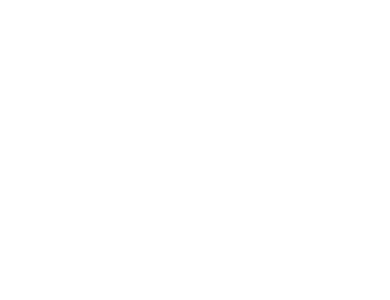
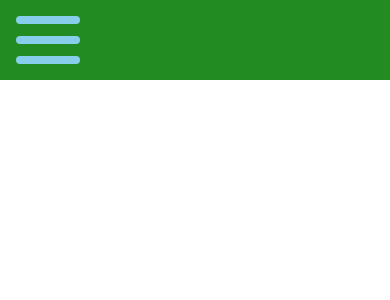
Before and after one commit to austinttoma/CSI2999Team10, a React (Create React App) app in the folder logintest/: page /home in a window 390 px wide. Shown: the top 300 px of the page. Built offline with nearby package versions, Linux system fonts and the light colour scheme.

Commit message:
fixing issues with hamburger class

```diff
--- a/logintest/src/App.js
+++ b/logintest/src/App.js
@@ -5,6 +5,7 @@
 import  LoginSignup  from './pages/LoginSignup';
 import ForgotPass from './pages/ForgotPass';
 import Register from './pages/Register';
+import Hamburger from './pages/Hamburger';
 
 
 function App() {
@@ -21,7 +22,7 @@
           <Register/></Route>
 
         <Route exact path="/home">
-          <home/></Route>
+          <Hamburger/></Route>
 
       </Switch>
       </BrowserRouter>
--- /dev/null
+++ b/logintest/src/pages/Hamburger.js
@@ -0,0 +1,38 @@
+import React, {useState} from 'react'
+import { FaSearch } from "react-icons/fa";
+import './Hamburger.css'
+
+const Hamburger =() => {
+
+    const [burger_class, setBurgerClass] = useState("burger-bar unclicked")
+    const [menu_class, setMenuClass] =useState("menu hidden")
+    const[isMenuClicked, setIsMenuClicked] = useState(false)
+
+    //toggle clicks
+    const updateMenu = () => {
+        if(!isMenuClicked){
+            setBurgerClass("burger-bar clicked")
+            setMenuClass("menu visible")
+        }
+        else{
+            setBurgerClass("burger-bar unclicked")
+        }
+        setIsMenuClicked(!isMenuClicked)
+    }
+
+  return (
+    <div style ={{width: '100%', height: '100vh'}}>
+        <nav>
+            <div className = "burger-menu" onClick={updateMenu}>
+                <div className ={burger_class}></div>
+                <div className ={burger_class}></div>
+                <div className ={burger_class}></div>
+            </div>
+        </nav>
+        <div className={menu_class}></div>
+
+    </div>
+  )
+}
+
+export default Hamburger
```
Also changed, not shown: logintest/src/pages/home.js (deleted, +0 -11 lines), logintest/src/pages/home.css (deleted).
